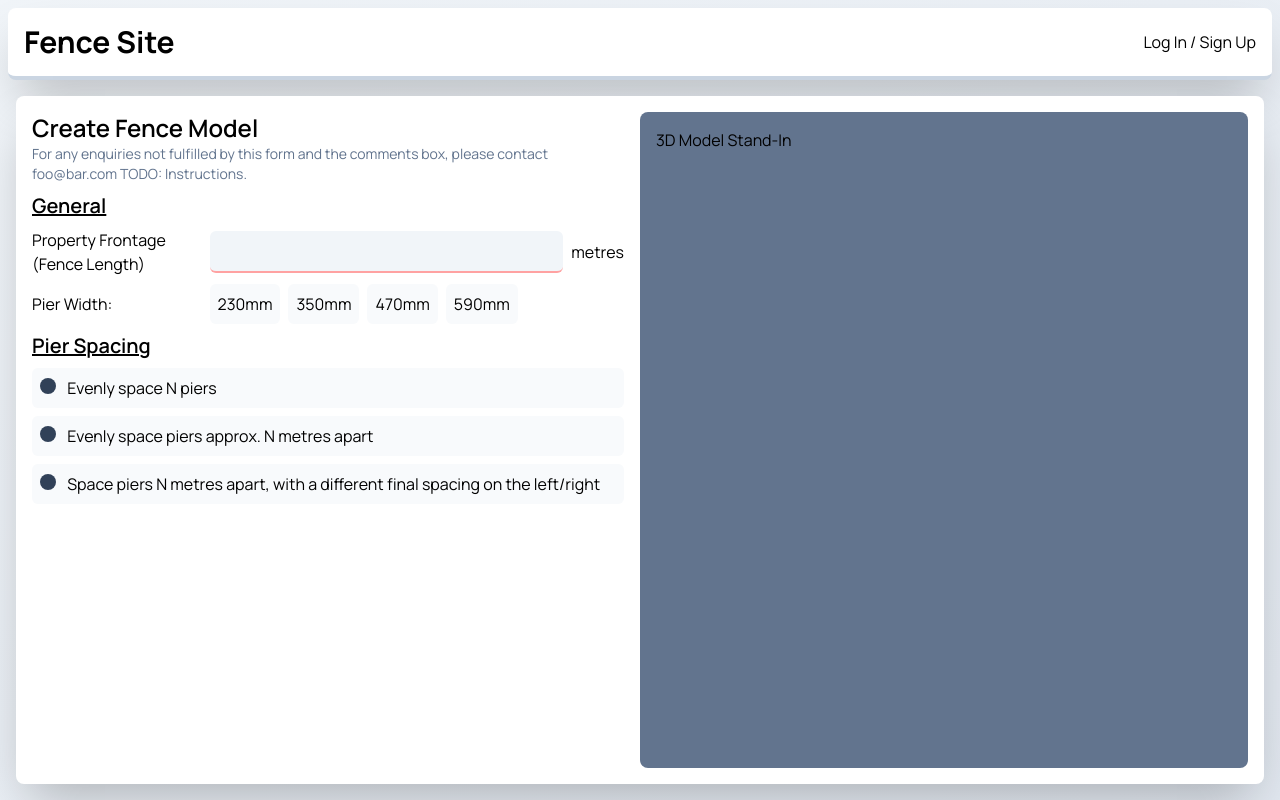
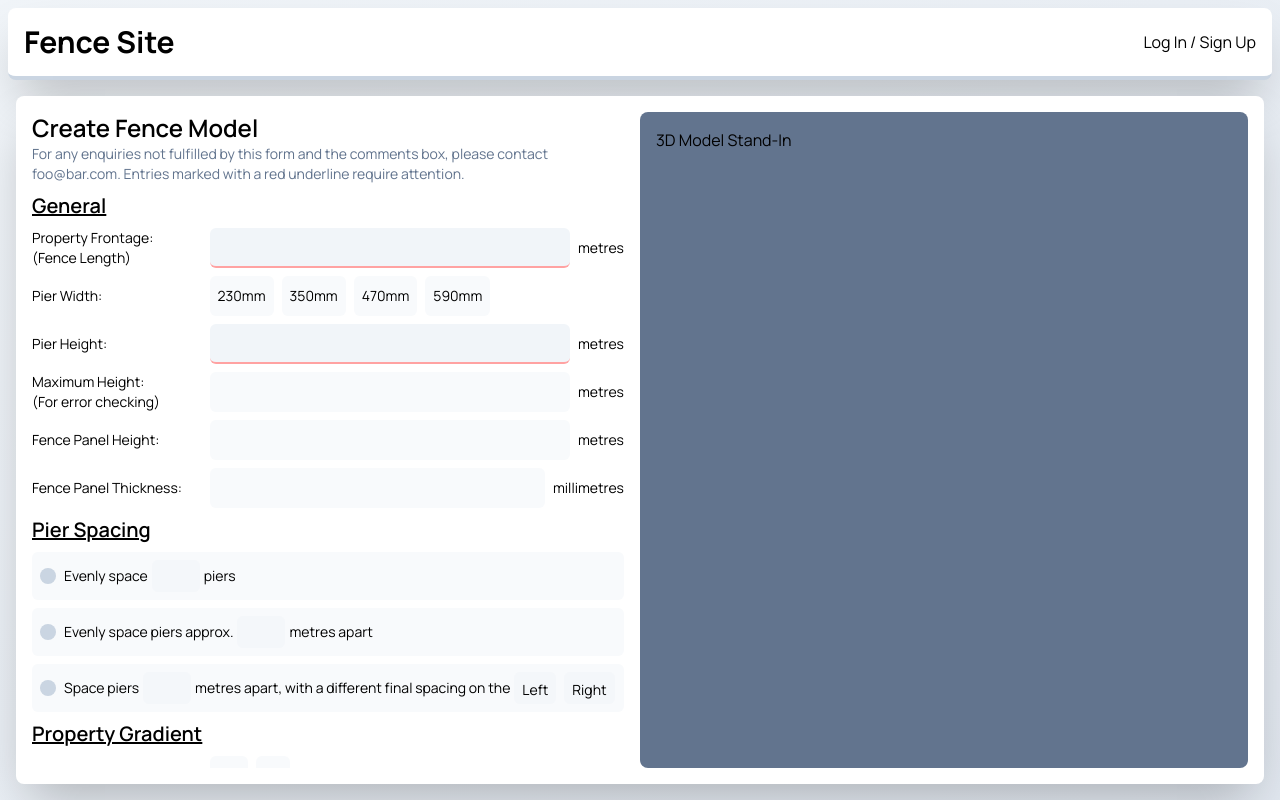
Before and after one commit to T0RNATO/fences, a Nuxt app: page /create in a window 1280 px wide. Built offline with nearby package versions, Linux system fonts and the light colour scheme.

Commit message:
feat: Further form elements

```diff
--- a/assets/main.css
+++ b/assets/main.css
@@ -1,5 +1,9 @@
 @import url('https://fonts.googleapis.com/css2?family=Manrope:wght@200..800&display=swap');
 @import "tailwindcss";
+
+@theme {
+    --breakpoint-mobile: 56.25rem; /* 900px */
+}
 
 :root {
     color-scheme: light dark;
@@ -65,6 +69,9 @@ hr {
 
 input:not([type="radio"]), input[type="radio"] + label {
     @apply rounded-md bg-slate-100 p-2 dark:bg-slate-600 transition-colors dark:border-b-red-500 border-b-red-300;
+    &:not(label &) {
+        @apply min-h-10;
+    }
     &:hover:not(:disabled):not(input[type="radio"]:disabled+&), &:focus, input[type="radio"]:checked + & {
         background-color: light-dark(theme(color.slate.200), #516177)
     }
--- a/components/form/Radio.vue
+++ b/components/form/Radio.vue
@@ -7,13 +7,24 @@ const props = defineProps<{
     options: Record<string, string>,
     depends?: string,
     dots?: boolean,
-    // validate?: (value: string, form: Form) => boolean,
+    default?: string,
+    validate?: (value: string, form: Form) => boolean,
 }>();
 
-const value = ref("");
+const valid = computed<boolean>(() => {
+    if (props.depends && !props.form[props.depends].valid.value) {
+        return false;
+    }
+    if (props.validate) {
+        return props.validate(value.value, props.form);
+    }
+    return Boolean(value.value);
+})
+
+const value = ref(props.default || '');
 
 props.form[props.name] = {
-    value, valid: value
+    value, valid
 };
 </script>
 
@@ -24,14 +35,25 @@ props.form[props.name] = {
                    v-model="value" class="hidden"
                    :disabled="Boolean(depends) && !form[depends as string].valid.value"
             >
-            <label :for="`radio-${name}-${key}`" :class="[{valid: value},'form']">
-                <span class="inline-block rounded-full w-4 h-4 bg-slate-700 mr-2 my-auto" v-if="dots"></span>
-                {{display}}
+            <label :for="`radio-${name}-${key}`" :class="[{valid},'form flex items-center flex-wrap']">
+                <span class="inline-block rounded-full w-4 h-4 dark:bg-slate-700 bg-slate-300 mr-2 my-auto dot p-[3px]" v-if="dots"></span>
+                <template v-for="(section, i) in display.split('$')">
+                    <span v-if="i % 2 === 0">{{section}}</span>
+                    <slot v-else :name="section"/>
+                </template>
             </label>
         </template>
     </div>
 </template>
 
 <style scoped>
-
+input:checked + label > span.dot::after {
+    background-color: light-dark(var(--color-slate-400), var(--color-slate-500));
+    content: '';
+    width: 10px;
+    height: 10px;
+    border-radius: 100%;
+    display: inline-block;
+    translate: 0 -8px;
+}
 </style>
--- a/components/form/Text.vue
+++ b/components/form/Text.vue
@@ -1,5 +1,9 @@
 <script setup lang="ts" generic="T extends boolean">
 import type {Form} from "~/components/form/types";
+
+defineOptions({
+    inheritAttrs: false,
+})
 
 const props = defineProps<{
     form: Form
@@ -34,6 +38,7 @@ props.form[props.name] = {
         <input :type="number ? 'number' : 'text'" v-model="value"
                :class="[{valid, 'text-right': number}, 'flex-grow form']"
                :disabled="Boolean(depends) && !form[depends as string].valid.value"
+               v-bind="$attrs"
         />
         {{units || ""}}
     </div>
--- a/package.json
+++ b/package.json
@@ -16,6 +16,8 @@
     "vue-router": "^4.5.1"
   },
   "trustedDependencies": [
-    "@parcel/watcher"
+    "@parcel/watcher",
+    "@tailwindcss/oxide",
+    "esbuild"
   ]
 }
--- a/pages/create.vue
+++ b/pages/create.vue
@@ -5,29 +5,77 @@ import Radio from "~/components/form/Radio.vue";
 </script>
 
 <template>
-    <div class="panel w-full h-full flex md:flex-row flex-col gap-x-4">
-        <div class="md:w-1/2 max-md:h-1/2">
+    <div class="panel w-full h-full flex mobile:flex-row flex-col gap-x-4">
+        <div class="mobile:w-1/2 max-mobile:h-1/2 pb-2 overflow-y-auto">
             <h2>Create Fence Model</h2>
-            <div class="greyed text-sm max-md:after:content-['_Note_that_this_page_is_unlikely_to_work_well_on_mobile.']">
-                For any enquiries not fulfilled by this form and the comments box, please contact foo@bar.com TODO: Instructions.
+            <div class="greyed text-sm max-mobile:after:content-['_Note_that_this_page_is_unlikely_to_work_well_on_mobile.']">
+                For any enquiries not fulfilled by this form and the comments box, please contact foo@bar.com.
+                Entries marked with a red underline require attention.
             </div>
-            <div class="mt-2 grid grid-cols-[30%_70%] items-center gap-y-2 max-md:text-sm">
+            <div class="mt-2 sm:grid sm:grid-cols-[30%_70%] items-center gap-y-2 text-sm">
                 <ProgressiveForm #="{form}">
                     <h3 class="col-span-2">General</h3>
-                    Property Frontage<br>(Fence Length)
+                    Property Frontage:<br class="max-sm:hidden">(Fence Length)
                     <Text :form="form" name="length" units="metres" :number="true"/>
                     Pier Width:
                     <Radio :form="form" name="pier_width" :options="{0.23: '230mm', 0.35: '350mm', 0.47: '470mm', 0.59: '590mm'}" depends="length"/>
+                    Pier Height:
+                    <Text :form="form" name="pier_height" units="metres" :number="true"/>
+                    Maximum Height:<br class="max-sm:hidden">(For error checking)
+                    <Text :form="form" name="max_height" units="metres" :number="true" depends="pier_height"/>
+                    Fence Panel Height:
+                    <Text :form="form" name="panel_height" units="metres" :number="true" depends="pier_height"/>
+                    Fence Panel Thickness:
+                    <Text :form="form" name="panel_thickness" units="millimetres" :number="true" depends="panel_height"/>
+
                     <h3 class="col-span-2">Pier Spacing</h3>
                     <Radio :form="form" name="pier_spacing" class="col-span-2 flex-col" depends="pier_width" dots :options="{
-                        num_piers: 'Evenly space N piers',
-                        distance: 'Evenly space piers approx. N metres apart',
-                        absolute_dist: 'Space piers N metres apart, with a different final spacing on the left/right'
-                    }"/>
+                        num_piers: 'Evenly space $a$ piers',
+                        distance: 'Evenly space piers approx. $b$ metres apart',
+                        absolute_dist: 'Space piers $c$ metres apart, with a different final spacing on the $d$'
+                        // manual setting?
+                    }">
+                        <template #a>
+                            <Text :form="form" name="num_piers" :number="true"
+                                  :validate="value => form['pier_spacing'].value.value !== 'num_piers' || (Boolean(value) && Number.isInteger(value))"
+                                  depends="pier_width" class="!mx-1 h-8 w-12"
+                            />
+                        </template> <template #b>
+                            <Text :form="form" name="space_betw_piers" :number="true"
+                                  :validate="value => form['pier_spacing'].value.value !== 'distance' || Boolean(value)"
+                                  depends="pier_width" class="!mx-1 h-8 w-12"
+                            />
+                        </template> <template #c>
+                            <Text :form="form" name="space_betw_piers_abs" :number="true"
+                                  :validate="value => form['pier_spacing'].value.value !== 'absolute_dist' || Boolean(value)"
+                                  depends="pier_width" class="!mx-1 h-8 w-12"
+                            />
+                        </template> <template #d>
+                            <Radio :form="form" name="different_final_spacing" :options="{left: 'Left', right: 'Right'}"
+                                   :validate="value => form['pier_spacing'].value.value !== 'absolute_dist' || Boolean(value)"
+                                   depends="pier_width" class="!mx-1 h-8 w-12"
+                            />
+                        </template>
+                    </Radio>
+
+                    <h3 class="col-span-2">Property Gradient</h3>
+                    Gradient Present:
+                    <Radio :form="form" name="is_gradient" :options="{yes: 'Yes', no: 'No'}" depends="pier_spacing" default="no"/>
+                    Gradient:
+                    <div class="flex gap-x-2 items-center">
+                        <Text class="w-15" :form="form" name="gradient" units="%" :number="true" depends="is_gradient"
+                              :validate="value => form['is_gradient'].value.value === 'no' || form['rise'].valid.value || form['run'].valid.value || Boolean(value)"/>
+                        or
+                        <Text class="w-15" placeholder="rise" :form="form" name="rise" :number="true" depends="is_gradient"
+                              :validate="value => form['is_gradient'].value.value === 'no' || Boolean(form['gradient'].value.value) || Boolean(value)"/>
+                        /
+                        <Text class="w-15" placeholder="run" :form="form" name="run" :number="true" depends="is_gradient"
+                              :validate="value => form['is_gradient'].value.value === 'no' || Boolean(form['gradient'].value.value) || Boolean(value)"/>
+                    </div>
                 </ProgressiveForm>
             </div>
         </div>
-        <div class="aspect-square md:w-1/2 max-md:h-1/2 bg-slate-500 rounded-lg p-4">
+        <div class="aspect-square mobile:w-1/2 max-mobile:h-1/2 bg-slate-500 rounded-lg p-4">
             3D Model Stand-In
         </div>
     </div>
```
Also changed, not shown: 1 other file (tests, documents, lock files or other folders).
